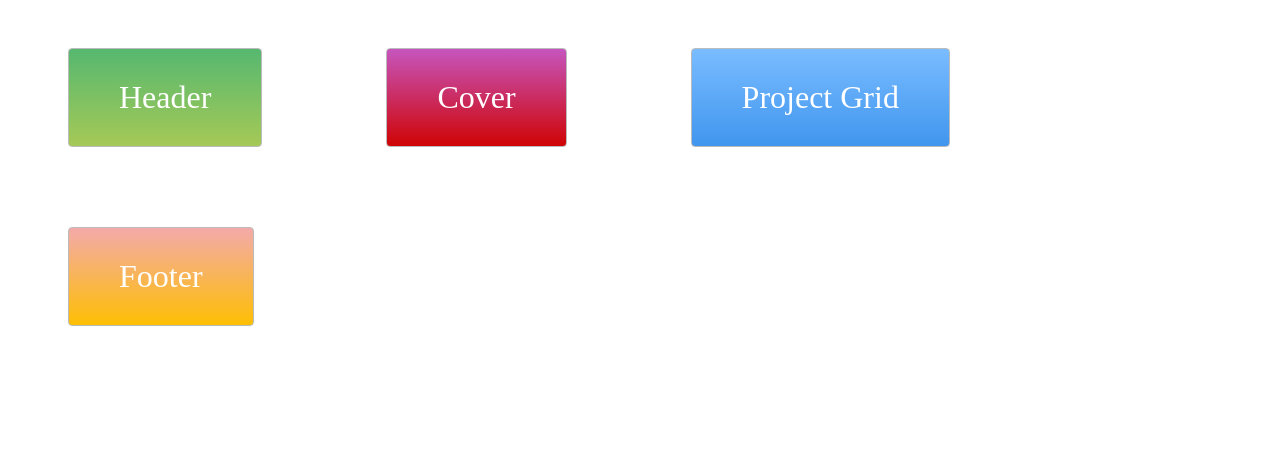
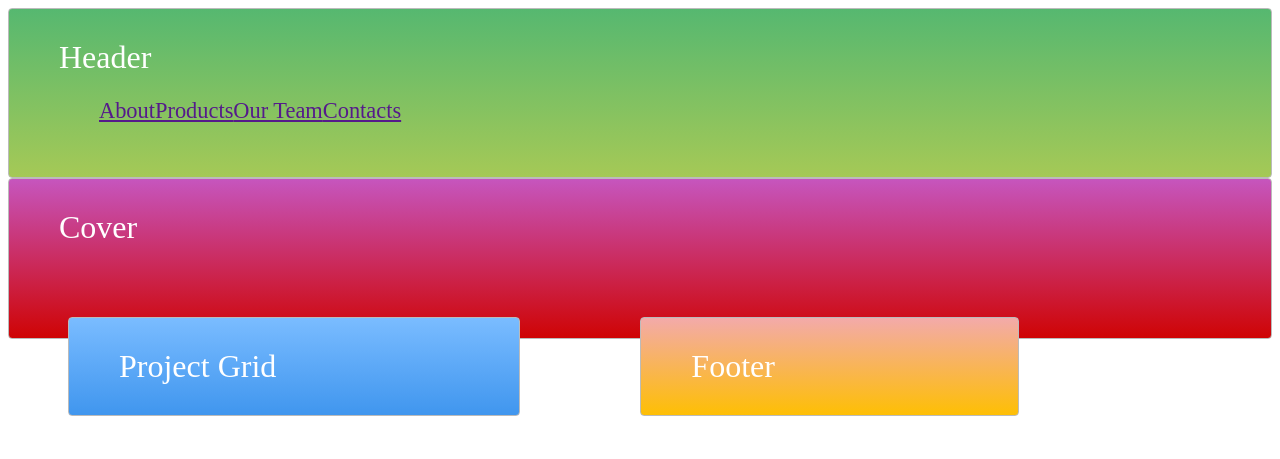
Before and after one commit to JayKirt/Website-Layout-Practice, a plain HTML site: page index.html in a window 1280 px wide. Drawn offline with Linux system fonts and the light colour scheme.

Commit message:
trying Nav bar using flex box

```diff
--- a/index.html
+++ b/index.html
@@ -5,9 +5,19 @@
   <link rel="stylesheet" type="text/css" href="./style.css">
 </head>
 <body>
-  <div class="zone green">Header</div>
-  <div class="zone red">Cover</div>
-  <div class="zone blue">Project Grid</div>
-  <div class="zone yellow">Footer</div>
+
+  <div class="container">
+    <nav class="zone green">Header
+      <ul class="main-nav">
+        <li><a href="">About</a></li>
+        <li><a href="">Products</a></li>
+        <li><a href="">Our Team</a></li>
+        <li class="push"><a href="">Contacts</a></li>
+    </nav>
+    <div class="zone red">Cover</div>
+    <div class="zone blue">Project Grid</div>
+    <div class="zone yellow">Footer</div>
+  </div>
+
 </body>
 </html>
--- a/style.css
+++ b/style.css
@@ -1,3 +1,7 @@
+.container {
+    display:grid;
+}
+
 .zone {
     padding:30px 50px;
     margin:40px 60px;
@@ -17,11 +21,21 @@
     box-shadow:rgba(0,0,0,0.8) 0px 5px 15px, inset rgba(0,0,0,0.15) 0px -10px 20px;
 }
 
+/* NAV */
+.main-nav {
+    display:flex;
+    list-style:none;
+    font-size: 0.7em;
+}
+
 /*https://paulund.co.uk/how-to-create-shiny-css-buttons*/
 /***********************************************************************
  *  Green Background
  **********************************************************************/
 .green{
+    grid-column-start: span 3;
+    margin: 0px;
+    height:100%
     background: #56B870; /* Old browsers */
     background: -moz-linear-gradient(top, #56B870 0%, #a5c956 100%); /* FF3.6+ */
     background: -webkit-gradient(linear, left top, left bottom, color-stop(0%,#56B870), color-stop(100%,#a5c956)); /* Chrome,Safari4+ */
@@ -35,6 +49,10 @@
  *  Red Background
  **********************************************************************/
 .red{
+    grid-column-start: span 3;
+    margin: 0px;
+    grid-row-end: span 2;
+    height: 100%;
     background: #C655BE; /* Old browsers */
     background: -moz-linear-gradient(top, #C655BE 0%, #cf0404 100%); /* FF3.6+ */
     background: -webkit-gradient(linear, left top, left bottom, color-stop(0%,#C655BE), color-stop(100%,#cf0404)); /* Chrome,Safari4+ */
```
